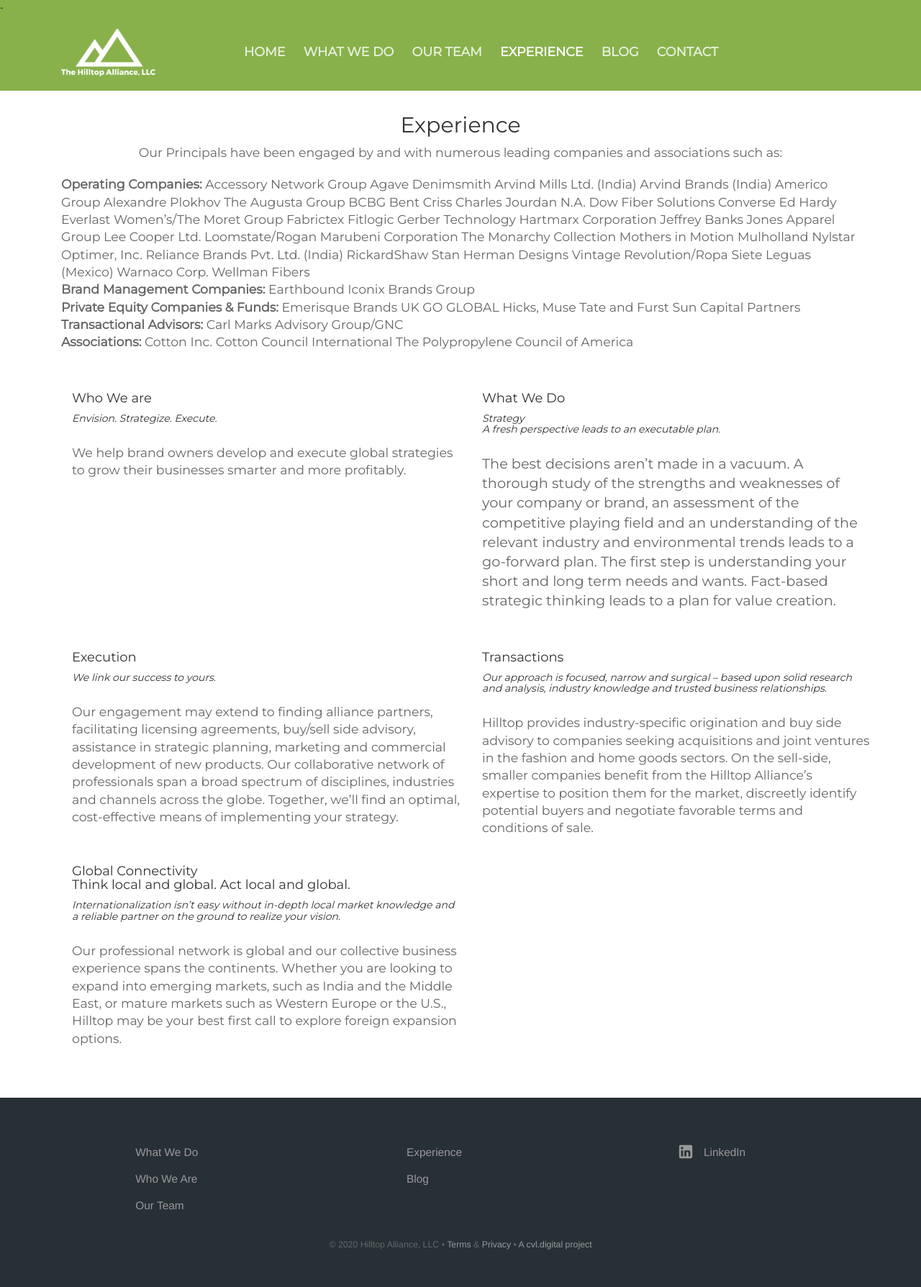
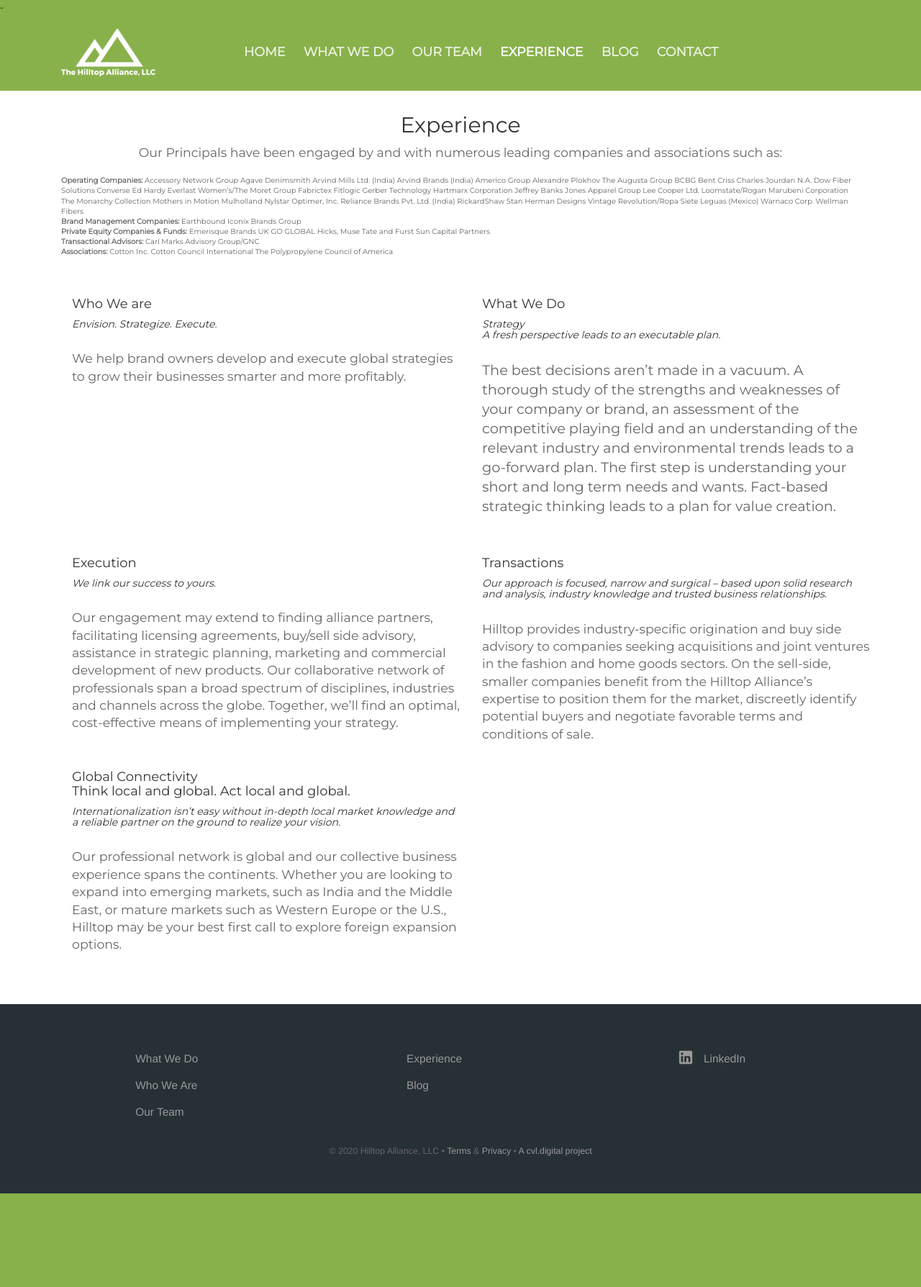
Before and after one commit to Freelance-Repos/Hilltop-Alliance, a Jekyll site: the page built from clients.html, in a window 1280 px wide. Shown: the whole page at 72% size. Built offline with Jekyll 4.4.1, drawn with Linux system fonts in a browser that asks for light colours; after the commit the page ends 1658 px from its top, so only the background shows below that.

Commit message:
Update clients.html

```diff
--- a/clients.html
+++ b/clients.html
@@ -5,7 +5,7 @@ description: 'Our Principals have been engaged by and with numerous leading comp
 
 <section>
 <!-- Companies listed below, before the container -->
-<p>
+<p class="companiesClass">
 <b>Operating Companies: </b>
 Accessory Network Group
 Agave Denimsmith
```
